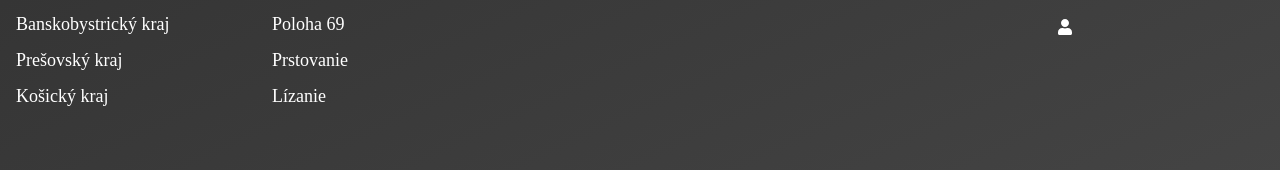
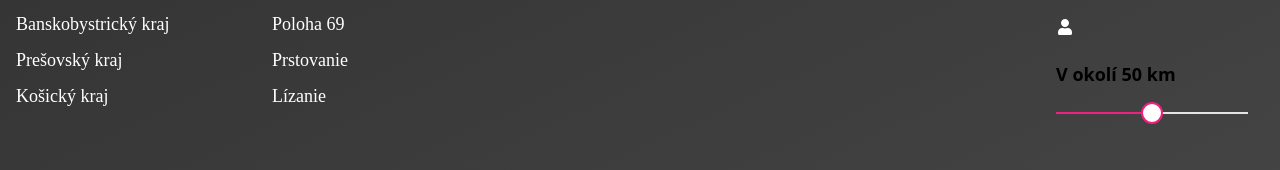
Before and after one commit to exclusive-website/exclusive-girls-ui, a Next.js app: page / in a window 1280 px wide. Shown: the part 3590-3760 px from the top of the page. Built offline with nearby package versions, Linux system fonts and the light colour scheme.

Commit message:
Add range slider micro component

```diff
--- a/app/components/layout/Footer.tsx
+++ b/app/components/layout/Footer.tsx
@@ -2,6 +2,7 @@
 
 import { FaUser } from "react-icons/fa";
 import Button from "../micros/Button";
+import DistanceSlider from "../micros/DistanceSlider";
 
 const regions = {
   CZ: [
@@ -141,6 +142,14 @@ export default function Footer() {
                 hasIcon={true}
                 icon={<FaUser/>}
               />
+
+              <DistanceSlider
+                defaultValue={50}
+                min={0}
+                max={100}
+                step={1}
+                onChange={(value) => console.log("Distance changed:", value)}
+              />
             </div>
           </div>
 
--- /dev/null
+++ b/app/components/micros/DistanceSlider.tsx
@@ -0,0 +1,77 @@
+import React, { useState } from "react";
+
+interface DistanceSliderProps {
+  min?: number;
+  max?: number;
+  step?: number;
+  defaultValue?: number;
+  onChange?: (value: number) => void;
+}
+
+const DistanceSlider: React.FC<DistanceSliderProps> = ({
+  min = 0,
+  max = 200,
+  step = 10,
+  defaultValue = 50,
+  onChange,
+}) => {
+  const [value, setValue] = useState(defaultValue);
+
+  const handleInputChange = (e: React.ChangeEvent<HTMLInputElement>) => {
+    const val = Number(e.target.value);
+    setValue(val);
+    if (onChange) onChange(val);
+  };
+
+  return (
+    <div className="w-full px-4">
+      <label className="block mb-2 text-lg font-semibold text-black">
+        V okolí {value} km
+      </label>
+      <input
+        type="range"
+        min={min}
+        max={max}
+        step={step}
+        value={value}
+        onChange={handleInputChange}
+        className="w-full h-[2px] bg-transparent appearance-none"
+        style={{
+          background: `linear-gradient(to right, #ED217E ${(value - min) / (max - min) * 100}%, #e5e5e5 ${(value - min) / (max - min) * 100}%)`,
+        }}
+      />
+      <style jsx>{`
+        input[type='range']::-webkit-slider-thumb {
+          -webkit-appearance: none;
+          height: 22px;
+          width: 22px;
+          border-radius: 9999px;
+          background: white;
+          border: 2px solid #ED217E;
+          cursor: pointer;
+          margin-top: 0px;
+        }
+        input[type='range']::-moz-range-thumb {
+          height: 22px;
+          width: 22px;
+          border-radius: 9999px;
+          background: white;
+          border: 2px solid #ED217E;
+          cursor: pointer;
+          margin-top: 0px;
+        }
+        input[type='range']::-ms-thumb {
+          height: 22px;
+          width: 22px;
+          border-radius: 9999px;
+          background: white;
+          border: 2px solid #ED217E;
+          cursor: pointer;
+          margin-top: 0px;
+        }
+      `}</style>
+    </div>
+  );
+};
+
+export default DistanceSlider;
```
Also changed, not shown: app/components/layout/Navbar.tsx (+2 -10 lines).
